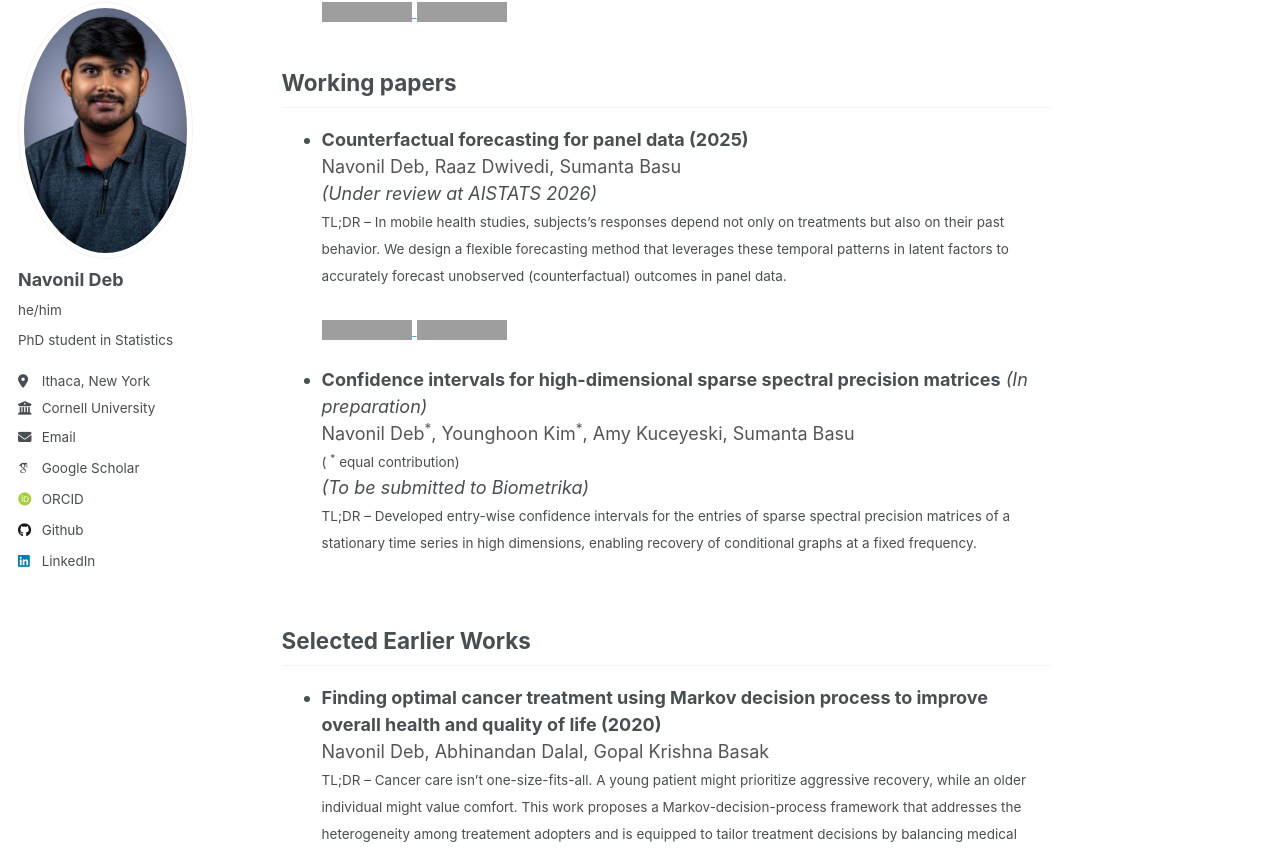
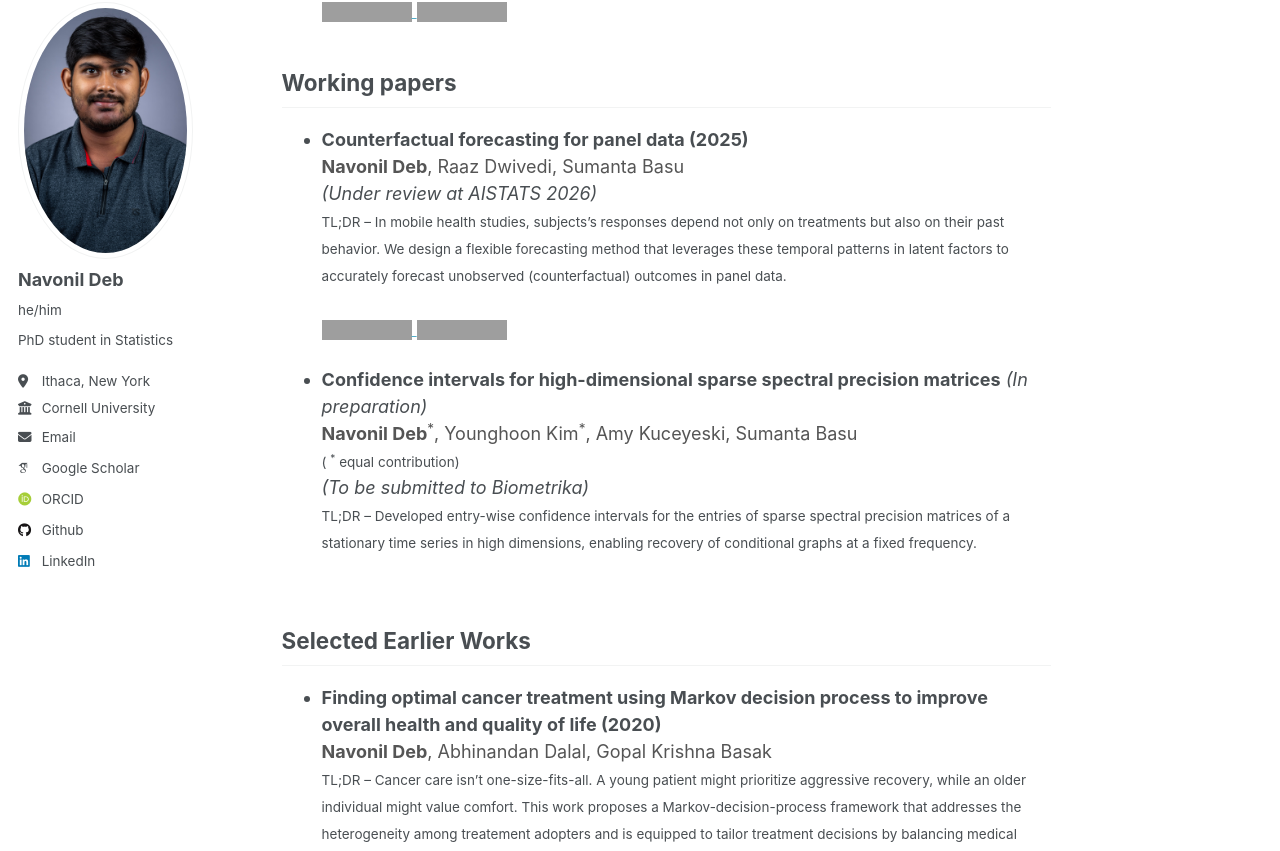
Before and after one commit to navonildeb/navonildeb.github.io, a Jekyll site: the page built from _publications/publications.md, in a window 1280 px wide and 1400 px high, scrolled down 711 px. Shown: the part 104-955 px from the top of the window. Built offline with Jekyll 4.4.1, drawn with Linux system fonts in a browser that asks for light colours; some web fonts are replaced; grey boxes are pictures that could not be loaded.

Commit message:
Update publications.md

```diff
--- a/_publications/publications.md
+++ b/_publications/publications.md
@@ -30,7 +30,7 @@ author_profile: true
 ## Working papers
 
 * <span style="font-weight:bold">Counterfactual forecasting for panel data (2025)</span><br>
-  <span style="color:#555">Navonil Deb, Raaz Dwivedi, Sumanta Basu</span><br>
+  <span style="color:#555"> **Navonil Deb**, Raaz Dwivedi, Sumanta Basu</span><br>
   <em>(Under review at AISTATS 2026)</em><br>
   <small>
   TL;DR – In mobile health studies, subjects’s responses depend not only on treatments but also on their past behavior. We design a flexible forecasting method that leverages these temporal patterns in latent factors to accurately forecast unobserved (counterfactual) outcomes in panel data.
@@ -43,7 +43,7 @@ author_profile: true
   </a>
 
 * <span style="font-weight:bold">Confidence intervals for high-dimensional sparse spectral precision matrices</span> <em>(In preparation)</em><br>
-  <span style="color:#555">Navonil Deb<sup>*</sup>, Younghoon Kim<sup>*</sup>, Amy Kuceyeski, Sumanta Basu</span>
+  <span style="color:#555"> **Navonil Deb**<sup>*</sup>, Younghoon Kim<sup>*</sup>, Amy Kuceyeski, Sumanta Basu</span>
   <small>( <sup>*</sup> equal contribution)</small><br>
   <em>(To be submitted to Biometrika)</em><br>
   <small>
@@ -55,7 +55,7 @@ author_profile: true
 ## Selected Earlier Works
 
 * <span style="font-weight:bold">Finding optimal cancer treatment using Markov decision process to improve overall health and quality of life (2020)</span><br>
-  <span style="color:#555">Navonil Deb, Abhinandan Dalal, Gopal Krishna Basak</span><br>
+  <span style="color:#555">**Navonil Deb**, Abhinandan Dalal, Gopal Krishna Basak</span><br>
   <small>
   TL;DR – Cancer care isn’t one-size-fits-all. A young patient might prioritize aggressive recovery, while an older individual might value comfort. This work proposes a Markov-decision-process framework that addresses the heterogeneity among treatement adopters and is equipped to tailor treatment decisions by balancing medical factors with each patient’s personal preferences.
   </small><br><br>
```
